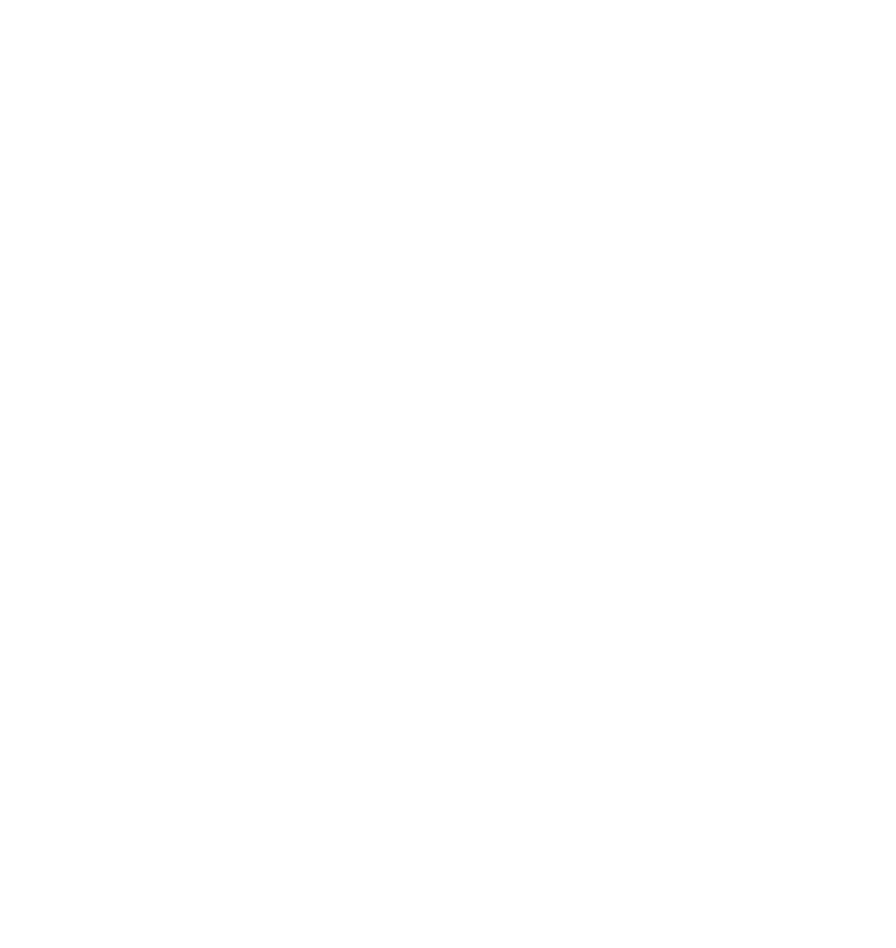
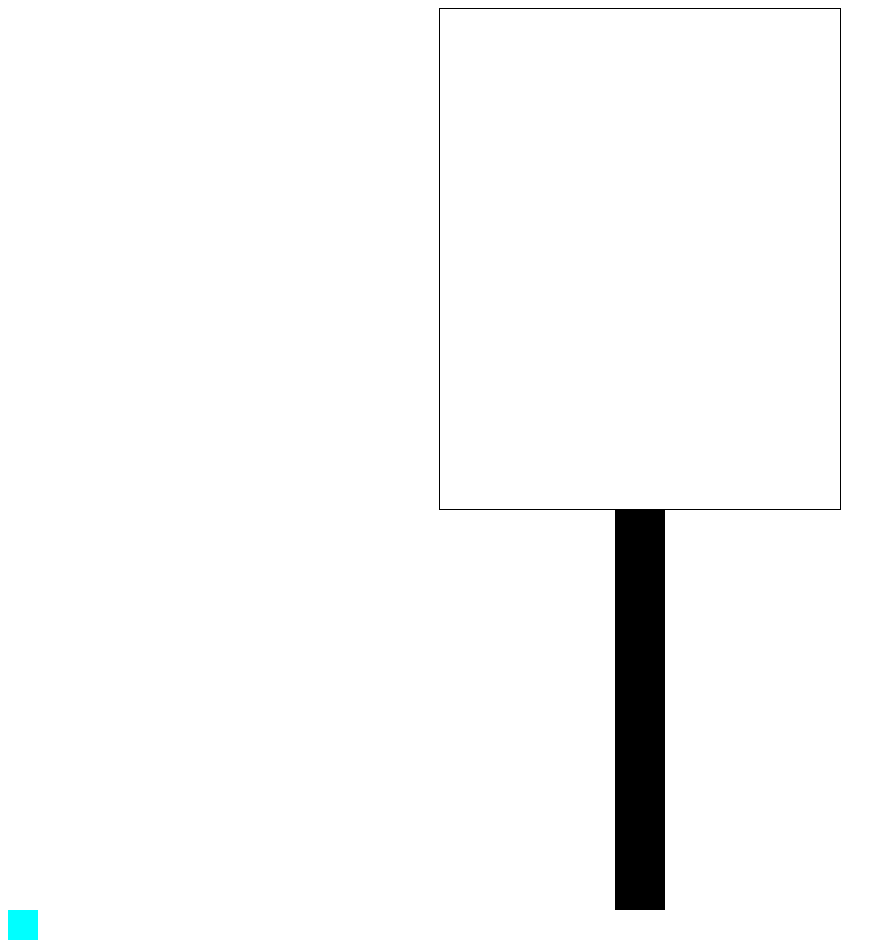
Before and after one commit to Chernandez2022/gameproject1, a plain HTML site: page index.html in a window 1280 px wide. Shown: the whole page, without its empty margins (0-896 px from the left). Before the commit the page ends 800 px from the top, so only its background shows below. Drawn offline with Linux system fonts and the light colour scheme.

Commit message:
added character, pillars, tried some animations

```diff
--- a/index.html
+++ b/index.html
@@ -4,7 +4,15 @@
     <meta charset="UTF-8" />
     <meta http-equiv="X-UA-Compatible" content="IE=edge" />
     <meta name="viewport" content="width=device-width, initial-scale=1.0" />
-    <title>Document</title>
+    <title>untitled jump game</title>
+    <link rel="stylesheet" href="style.css" />
   </head>
-  <body></body>
+  <body>
+    <div id="game"></div>
+    <div id="pillar"></div>
+    <div id="character"></div>
+  </body>
+  <script>
+    src = "script.js";
+  </script>
 </html>
--- a/style.css
+++ b/style.css
@@ -0,0 +1,46 @@
+#game {
+  width: 400px;
+  height: 500px;
+  border: 1px solid black;
+  margin: auto;
+}
+
+#pillar {
+  height: 400px;
+  width: 50px;
+  background-color: black;
+  margin: auto;
+}
+
+#character {
+  height: 30px;
+  width: 30px;
+  background-color: aqua;
+  margin-right: auto;
+  animation-name: jump;
+  animation-duration: 4s;
+}
+
+@keyframes jump {
+  0% {
+    transform: translate(-50%, -50%) scale(1.25, 0.75);
+  }
+  50% {
+    transform: translate(-50%, -150%) scale(1, 1);
+  }
+  55% {
+    transform: translate(-50%, -150%) rotate(15deg);
+  }
+  60% {
+    transform: translate(-50%, -150%) rotate(-15deg);
+  }
+  65% {
+    transform: translate(-50%, -150%) rotate(15deg);
+  }
+  70% {
+    transform: translate(-50%, -150%) rotate(-15deg);
+  }
+  100% {
+    transform: translate(-50%, -50%) scale(1.25, 0.75);
+  }
+}
```
